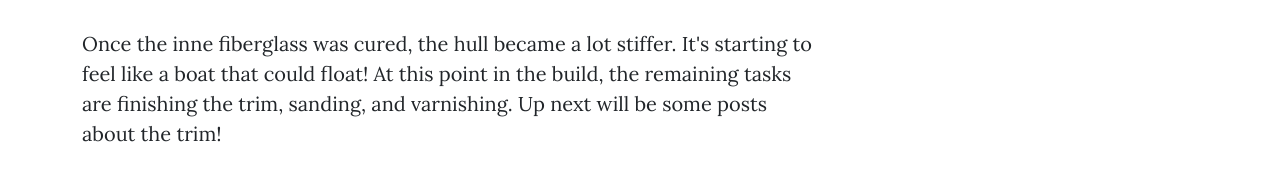
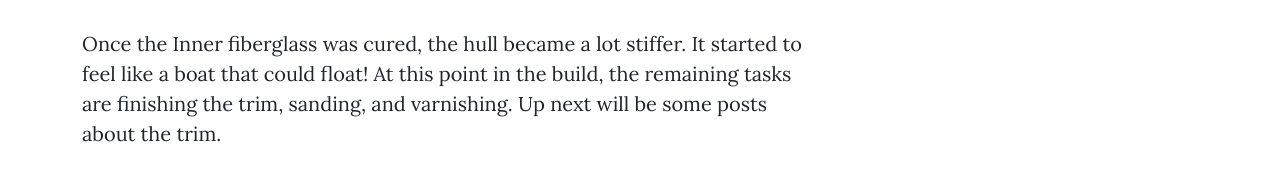
Before and after one commit to dark-pine/dark-pine.github.io, a plain HTML site: page posts/blog2021-08-12.html in a window 1280 px wide. Shown: the part 6198-6392 px from the top of the page. Drawn offline with nearby package versions, Linux system fonts and the light colour scheme; a script that the page names is missing.

Commit message:
Fix typo.

```diff
--- a/posts/blog2021-08-12.html
+++ b/posts/blog2021-08-12.html
@@ -105,8 +105,8 @@
                             </p>
                             <figure class="mb-4"><img class="img-fluid rounded" src="https://i.ibb.co/zX0Y9zj/img2021-08-12-8.jpg" alt="..." /></figure>
                             <span class="caption text-muted">Inner hull fiberglass cured and ready to be sanded.</span>
-                            <p class="fs-5 mb-4">Once the inne fiberglass was cured, the hull became a lot stiffer. It's starting to feel like a boat that could float! At this point in the build,
-                                the remaining tasks are finishing the trim, sanding, and varnishing. Up next will be some posts about the trim!
+                            <p class="fs-5 mb-4">Once the Inner fiberglass was cured, the hull became a lot stiffer. It started to feel like a boat that could float! At this point in the build,
+                                the remaining tasks are finishing the trim, sanding, and varnishing. Up next will be some posts about the trim.
                             </p>
                         </section>
                         <!-- Share buttons -->
```
